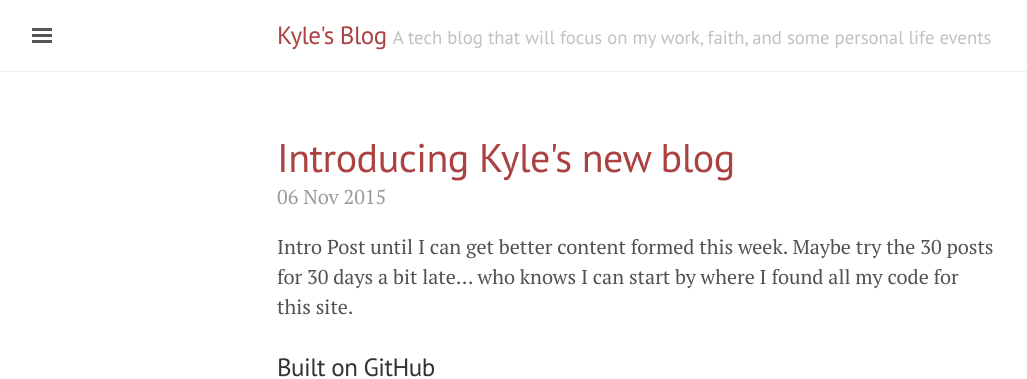
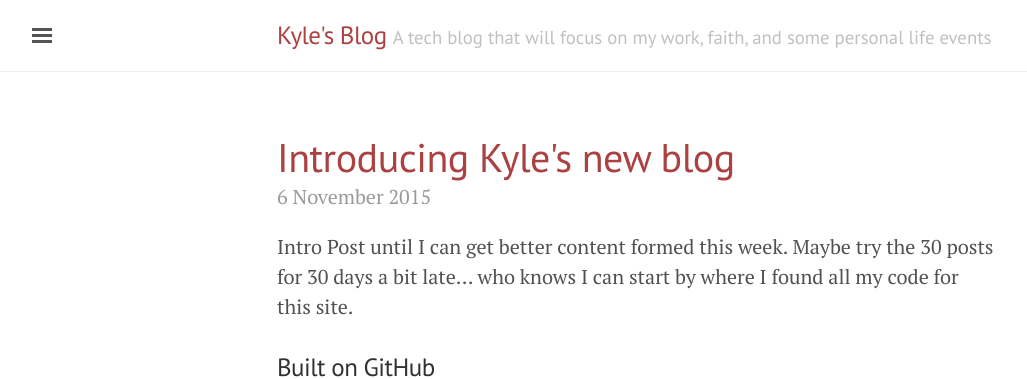
Before and after one commit to aggiec05/aggiec05.github.io, a Jekyll site: the page built from index.html, in a window 1280 px wide. Shown: the top 379 px of the page, without its empty margins (3-1030 px from the left). Built offline with Jekyll 4.4.1, drawn with Linux system fonts in a browser that asks for light colours; the list of posts is cut into pages by our own code.

Commit message:
Changed Post Dating

```diff
--- a/index.html
+++ b/index.html
@@ -12,7 +12,7 @@
       </a>
     </h1>
 
-    <span class="post-date">{{ post.date | date_to_string }}</span>
+    <span class="post-date">{{ post.date | date: "%-d %B %Y" }}</span>
 
     {{ post.content }}
   </div>
```
